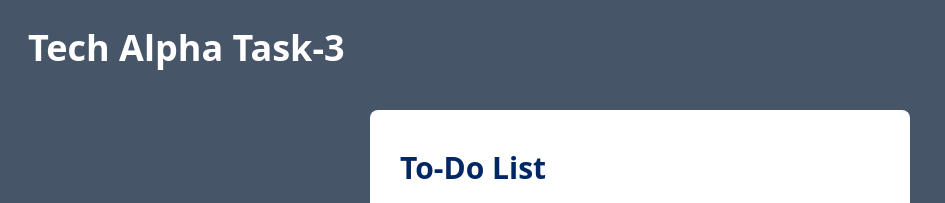
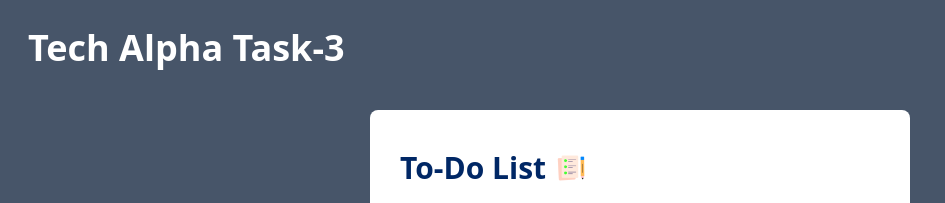
Before and after one commit to Yash200331/TechAlpha_TodoList, a plain HTML site: page index.html in a window 1280 px wide. Shown: the top 203 px of the page, without its empty margins (0-945 px from the left). Drawn offline with nearby package versions, Linux system fonts and the light colour scheme.

Commit message:
index.html

```diff
--- a/index.html
+++ b/index.html
@@ -11,7 +11,7 @@
     <h1 class="absolute top-7 left-7  text-4xl font-bold text-white">Tech Alpha Task-3</h1>
     <div class="container w-full min-h-[100vh] bg-slate-600 p-[10px]">
         <div class="todo-app w-[100%] max-w-[540px] bg-white mt-[100px] ml-auto mr-auto pt-[40px] pl-[30px] pr-[30px] pb-[70px] rounded-lg">
-            <h2 class="text-[#002765] flex items-center mb-[20px] text-3xl font-bold">To-Do List <img class="w-[30px] ml-[10px]" src="./images/icon.png" alt=""></h2>
+            <h2 class="text-[#002765] flex items-center mb-[20px] text-3xl font-bold">To-Do List <img class="w-[30px] ml-[10px]" src="icon.png" alt=""></h2>
             <div class="row flex items-center justify-between bg-[#dcdee0] rounded-[30px] pl-[20px] mb-[25px]">
                 <input class="flex-1 text-xl font-semibold border-none outline-none bg-[#dcdee0]  p-[10px]" type="text" id="input-box" placeholder="Add your text">
                 <button onclick="addTask()" class="border-none outline-none pt-[16px] pb-[16px] pr-[50px] pl-[50px] text-white text-[16px] cursor-pointer rounded-[40px] bg-[#ff5945]">Add</button>
```
